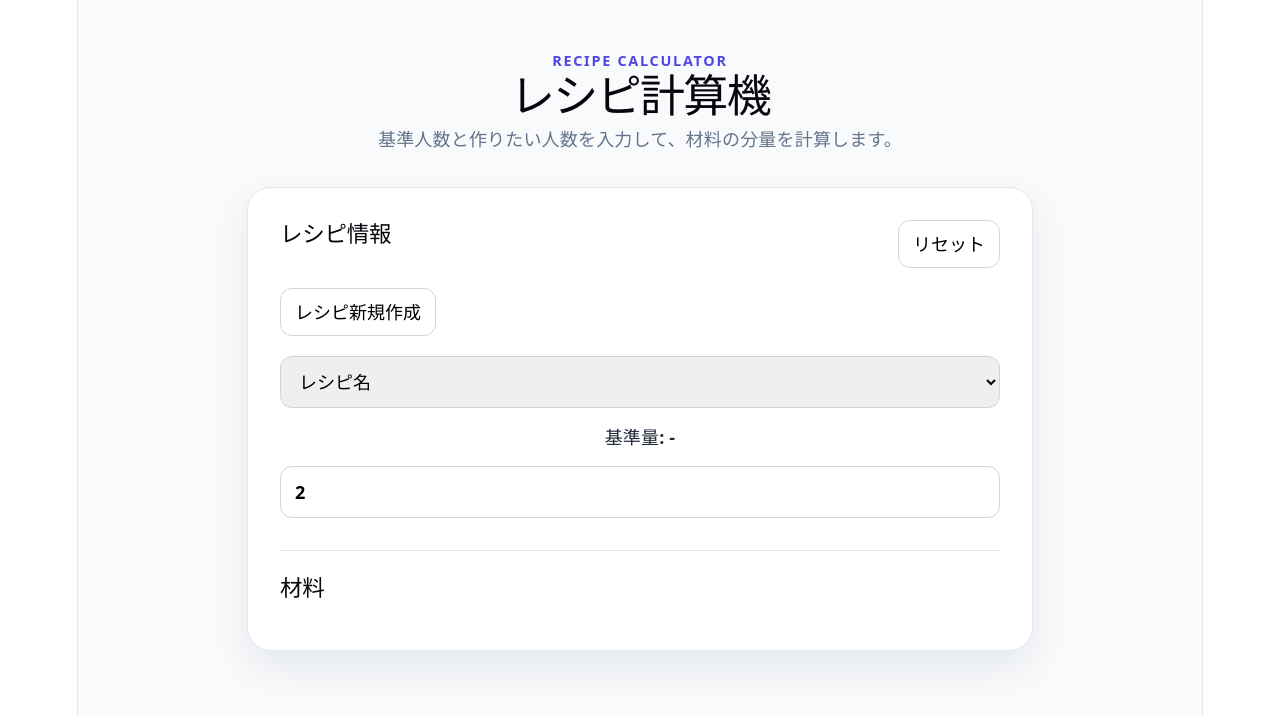
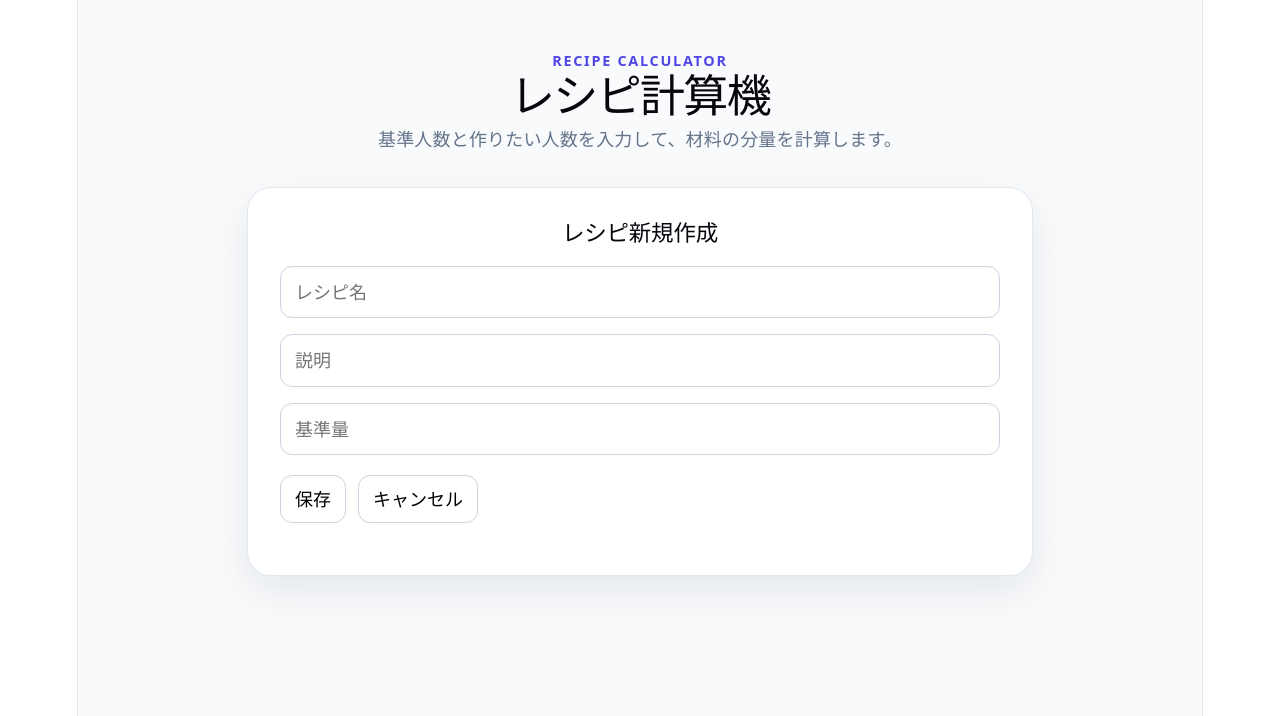
Before and after one commit to officeutq/recipe-calculator, a React (Vite) app: page / in a window 1280 px wide. Both pictures are taken after a click on the button "レシピ新規作成". Shown: the top 716 px of the page. Built offline with nearby package versions, Linux system fonts and the light colour scheme.

Commit message:
Add screen mode and scaffold recipe new/edit screens

```diff
--- a/src/App.css
+++ b/src/App.css
@@ -168,3 +168,7 @@
   margin: 0;
   font-weight: 700;
 }
+
+.form-actions {
+  margin-top: 20px;
+}
--- a/src/App.tsx
+++ b/src/App.tsx
@@ -1,5 +1,6 @@
 import "./App.css"
 import IngredientList from "./components/IngredientList"
+import RecipeForm from "./components/RecipeForm"
 import { useLocalStorageState } from "./hooks/useLocalStorageState"
 import type { Ingredient, Recipe } from "./types/ingredient"
 
@@ -22,6 +23,8 @@ const initialRecipes: Recipe[] = [
   },
 ]
 
+type ScreenMode = "calculator" | "new" | "edit"
+
 const storageKeys = {
   recipes: "recipe-calculator:recipes",
   selectedRecipeId: "recipe-calculator:selected-recipe-id",
@@ -40,6 +43,10 @@ function App() {
   const [targetServings, setTargetServings] = useLocalStorageState(
     storageKeys.targetServings,
     initialTargetServings,
+  )
+  const [screenMode, setScreenMode] = useLocalStorageState<ScreenMode>(
+    "recipe-calculator:screen-mode",
+    "calculator",
   )
 
   const selectedRecipe = recipes.find((recipe) => recipe.id === selectedRecipeId)
@@ -68,6 +75,7 @@ function App() {
         </p>
       </section>
 
+      {screenMode === "calculator" && (
         <section className="recipe-card" aria-labelledby="recipe-form-title">
           <div className="recipe-card-header">
             <h2 id="recipe-form-title">レシピ情報</h2>
@@ -81,9 +89,9 @@ function App() {
           </div>
 
           <div className="recipe-action-buttons">
-          <button type="button" onClick={() => console.log("new")}>レシピ新規作成</button>
+            <button type="button" onClick={() => setScreenMode("new")}>レシピ新規作成</button>
             {selectedRecipeId !== null && (
-            <button type="button" onClick={() => console.log("edit")}>レシピ編集</button>
+              <button type="button" onClick={() => setScreenMode("edit")}>レシピ編集</button>
             )}
           </div>
 
@@ -128,6 +136,24 @@ function App() {
             <IngredientList ingredients={ingredients} scale={scale} />
           </div>
         </section>
+      )}
+
+      {screenMode === "new" && (
+        <RecipeForm
+          title="レシピ新規作成"
+          onSave={() => console.log("save new")}
+          onCancel={() => setScreenMode("calculator")}
+        />
+      )}
+
+      {screenMode === "edit" && selectedRecipe && (
+        <RecipeForm
+          title="レシピ編集"
+          initialRecipe={selectedRecipe}
+          onSave={() => console.log("save edit")}
+          onCancel={() => setScreenMode("calculator")}
+        />
+      )}
     </main>
   )
 }
--- /dev/null
+++ b/src/components/RecipeForm.tsx
@@ -0,0 +1,50 @@
+import type { Recipe } from "../types/ingredient"
+
+type RecipeFormProps = {
+  title: string
+  initialRecipe?: Recipe
+  onSave: () => void
+  onCancel: () => void
+}
+
+function RecipeForm({ title, initialRecipe, onSave, onCancel }: RecipeFormProps) {
+  return (
+    <section className="recipe-card" aria-labelledby="recipe-form-screen-title">
+      <h2 id="recipe-form-screen-title">{title}</h2>
+
+      <div className="form-grid">
+        <label className="field">
+          <input
+            type="text"
+            placeholder="レシピ名"
+            defaultValue={initialRecipe?.name ?? ""}
+          />
+        </label>
+
+        <label className="field">
+          <input
+            type="text"
+            placeholder="説明"
+            defaultValue={initialRecipe?.description ?? ""}
+          />
+        </label>
+
+        <label className="field">
+          <input
+            type="number"
+            min="1"
+            placeholder="基準量"
+            defaultValue={initialRecipe?.baseAmount ?? ""}
+          />
+        </label>
+      </div>
+
+      <div className="recipe-action-buttons form-actions">
+        <button type="button" onClick={onSave}>保存</button>
+        <button type="button" onClick={onCancel}>キャンセル</button>
+      </div>
+    </section>
+  )
+}
+
+export default RecipeForm
```
Also changed, not shown: 1 other file (tests, documents, lock files or other folders). Lines whose indentation alone changed are shown as unchanged.
